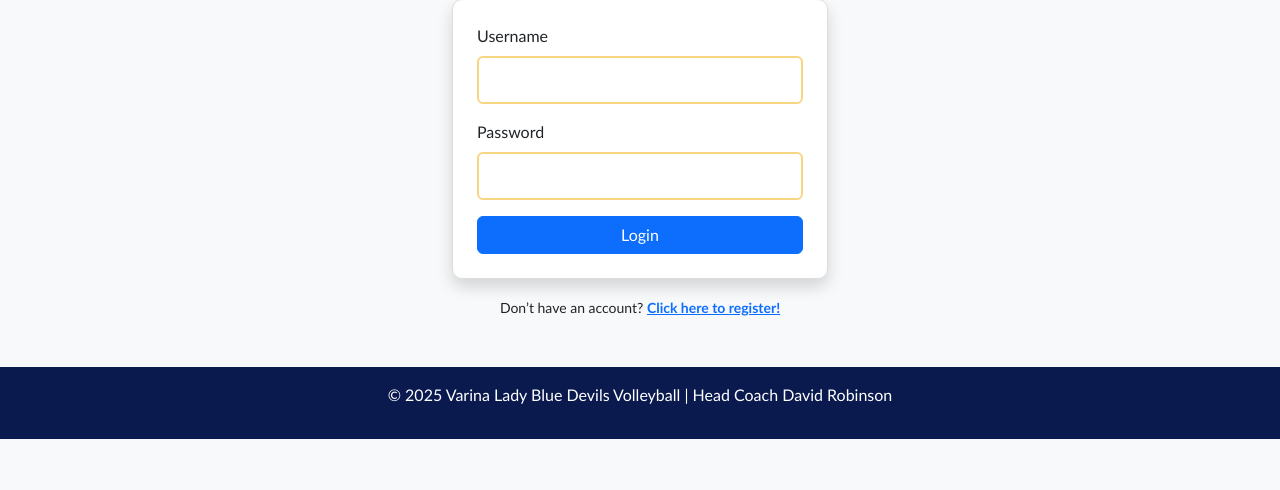
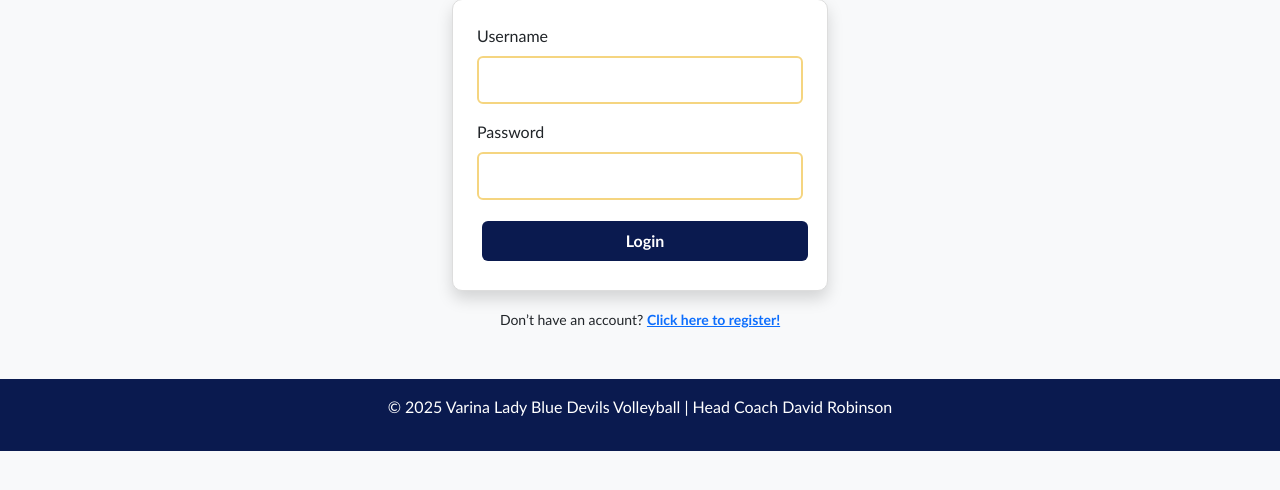
Before and after one commit to dr644/varinavolleyball, a Django app: page /login/ in a window 1280 px wide. Shown: the part 172-662 px from the top of the page. Run offline with Django 4.2, Linux system fonts and the light colour scheme; some libraries are stand-ins or nearby versions.

Commit message:
style changes

```diff
--- a/main/templates/main/login.html
+++ b/main/templates/main/login.html
@@ -21,7 +21,7 @@
       <label for="password" class="form-label">Password</label>
       <input type="password" class="form-control" id="password" name="password" required>
     </div>
-    <button type="submit" class="btn btn-primary w-100">Login</button>
+    <button type="submit" class="btn btn-navy w-100">Login</button>
   </form>
 
   <p class="text-center mt-3">
```
